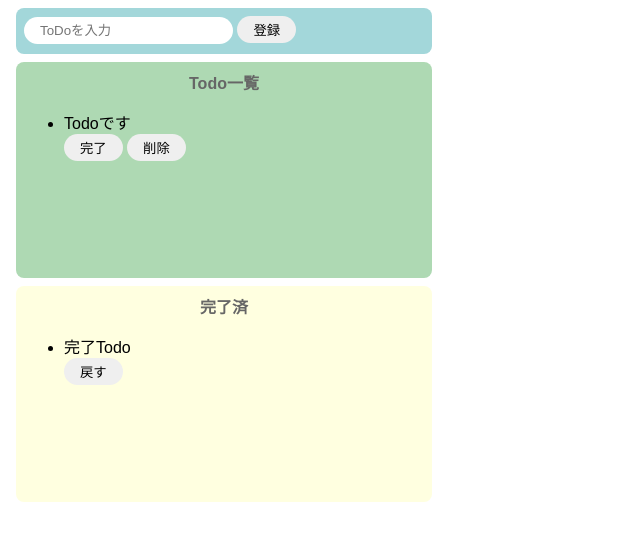
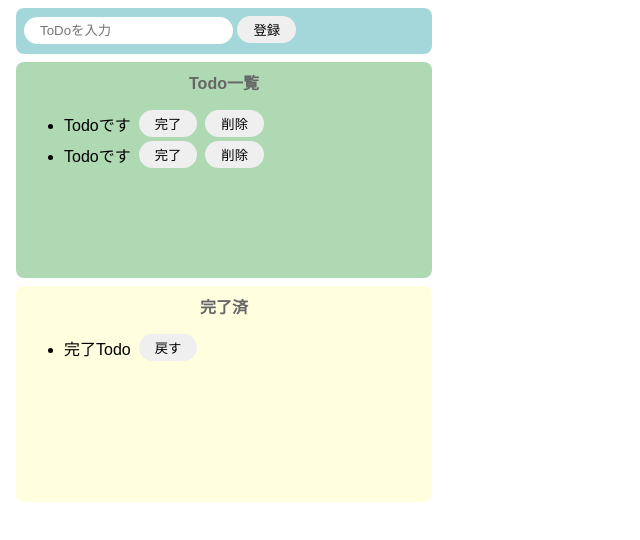
Before and after one commit to go-nakao/JavaScript-ToDoApp, a website built with Parcel: page index.html in a window 1280 px wide. Shown: the whole page, without its empty margins (0-640 px from the left). Built offline with nearby package versions, Linux system fonts and the light colour scheme.

Commit message:
css style

```diff
--- a/index.html
+++ b/index.html
@@ -17,9 +17,14 @@
 		<!-- 一覧エリア -->
 		<p class="title">Todo一覧</p>
 		<ul>
-			<div>
+			<div class="list-row">
 				<li>Todoです</li>
-				<button>完了</button>
+				<button class="complete-button">完了</button>
+				<button>削除</button>
+			</div>
+			<div class="list-row">
+				<li>Todoです</li>
+				<button class="complete-button">完了</button>
 				<button>削除</button>
 			</div>
 		</ul>
@@ -28,7 +33,7 @@
 		<!-- 完了エリア -->
 		<p class="title">完了済</p>
 		<ul>
-			<div>
+			<div class="list-row">
 				<li>完了Todo</li>
 				<button>戻す</button>
 			</div>
--- a/src/styles.css
+++ b/src/styles.css
@@ -13,6 +13,14 @@ button {
   border-radius: 16px;
   border: none;
   padding: 4px 16px;
+}
+
+li {
+  margin-right: 8px;
+}
+
+.complete-button {
+  margin-right: 8px;
 }
 
 button:hover {
@@ -54,3 +62,9 @@ button:hover {
   font-weight: bold;
   color: #666;
 }
+
+.list-row {
+  display: flex;
+  align-items: center;
+  padding-bottom: 4px;
+}
```
